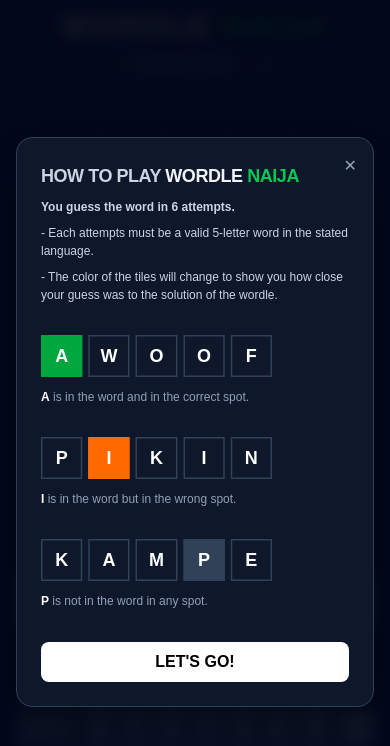
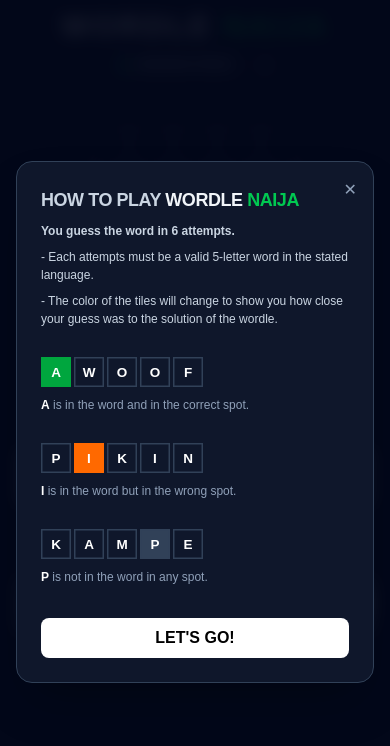
Before and after one commit to afeibukun/wordle-naija, a Next.js app: page / in a window 390 px wide. Shown: the top 746 px of the page. Built offline with nearby package versions, Linux system fonts and the light colour scheme.

Commit message:
resize tiles on mobile

```diff
--- a/src/components/GameRow.tsx
+++ b/src/components/GameRow.tsx
@@ -17,7 +17,7 @@
 export default function GameRow({guess, solution, isSubmitted = false}: RowProps) {
 
     return (
-        <div className="game-row flex gap-2">
+        <div className="game-row flex gap-1 md:gap-2">
             {guess.map((tile: Tile, i: number) => (
                     <TileView key={i} char={tile.char} status={tile.status}/>
                 )
@@ -35,7 +35,7 @@
     const isSubmitted = status !== CELL_STATUS.EMPTY;
     return (
         <div
-            className={`game-tile w-14 h-14 border-2 flex items-center justify-center text-2xl font-bold uppercase
+            className={`game-tile w-10 md:w-14 h-10 md:h-14 border-2 flex items-center justify-center text-lg md:text-2xl font-bold uppercase
             ${isSubmitted ? 'not-animate-flip' : ''}
             ${!isSubmitted && char !== "" ? 'animate-pop' : ''}
             ${STATUS_COLORS[status]}`}>
--- a/src/components/Grid.tsx
+++ b/src/components/Grid.tsx
@@ -18,7 +18,7 @@
 
     const defaultGuess: Guess = Array(5).fill({char: '', status: CELL_STATUS.EMPTY})
     return (
-        <div className="grid-container grid grid-rows-6 gap-2 mb-8">
+        <div className="grid-container grid grid-rows-6 gap-1 md:gap-2 mb-6 md:mb-8">
             {/* 1. Past Guesses */}
             {guesses.map((guess: Guess, i: number) => (
                 <GameRow key={i} guess={guess} solution={solution} isSubmitted/>
```
